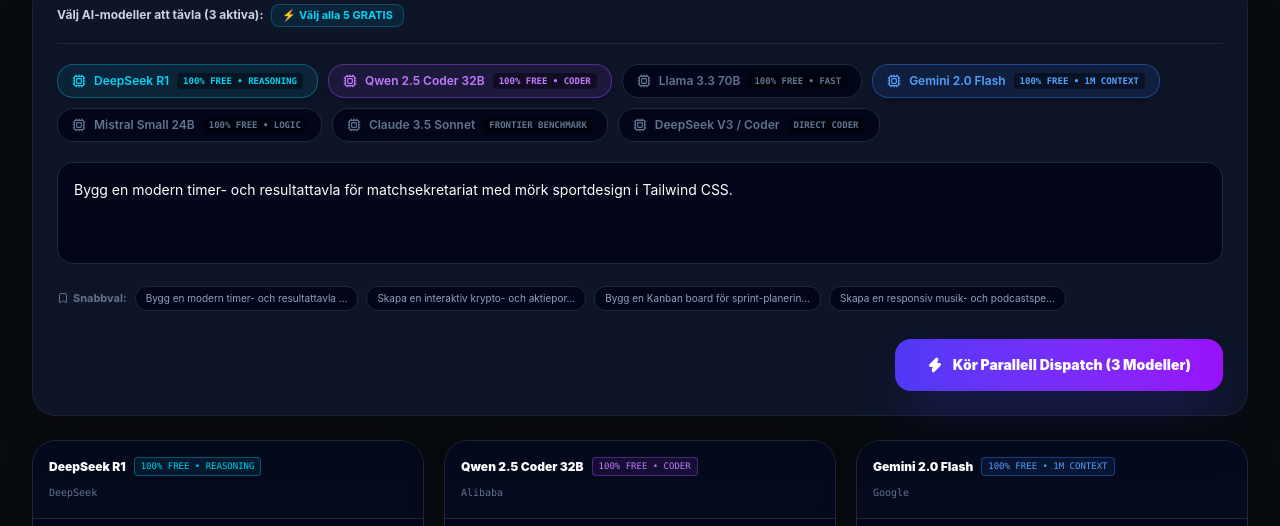
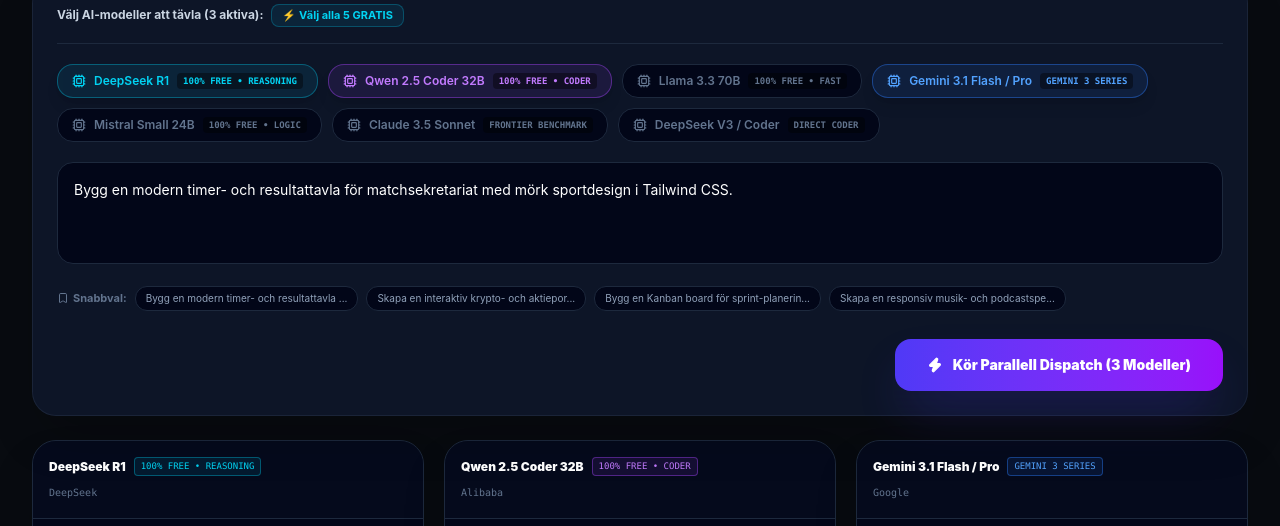
Before and after one commit to Willower78/tournasnap, a React (Vite) app: page / in a window 1280 px wide. Shown: the part 117-643 px from the top of the page. Built offline with nearby package versions, Linux system fonts and the light colour scheme.

Commit message:
Upgrade to Gemini 3.1 series in VibeCoder Multi-AI Studio

```diff
--- a/src/App.tsx
+++ b/src/App.tsx
@@ -46,11 +46,11 @@
   },
   {
     id: 'gemini-flash-free',
-    name: 'Gemini 2.0 Flash',
+    name: 'Gemini 3.1 Flash / Pro',
     provider: 'Google',
-    modelString: 'google/gemini-2.0-flash-exp:free',
+    modelString: 'google/gemini-flash-latest',
     color: 'border-blue-500/40 text-blue-400 bg-blue-500/10',
-    badge: '100% FREE • 1M Context',
+    badge: 'Gemini 3 Series',
     isFree: true
   },
   {
```
